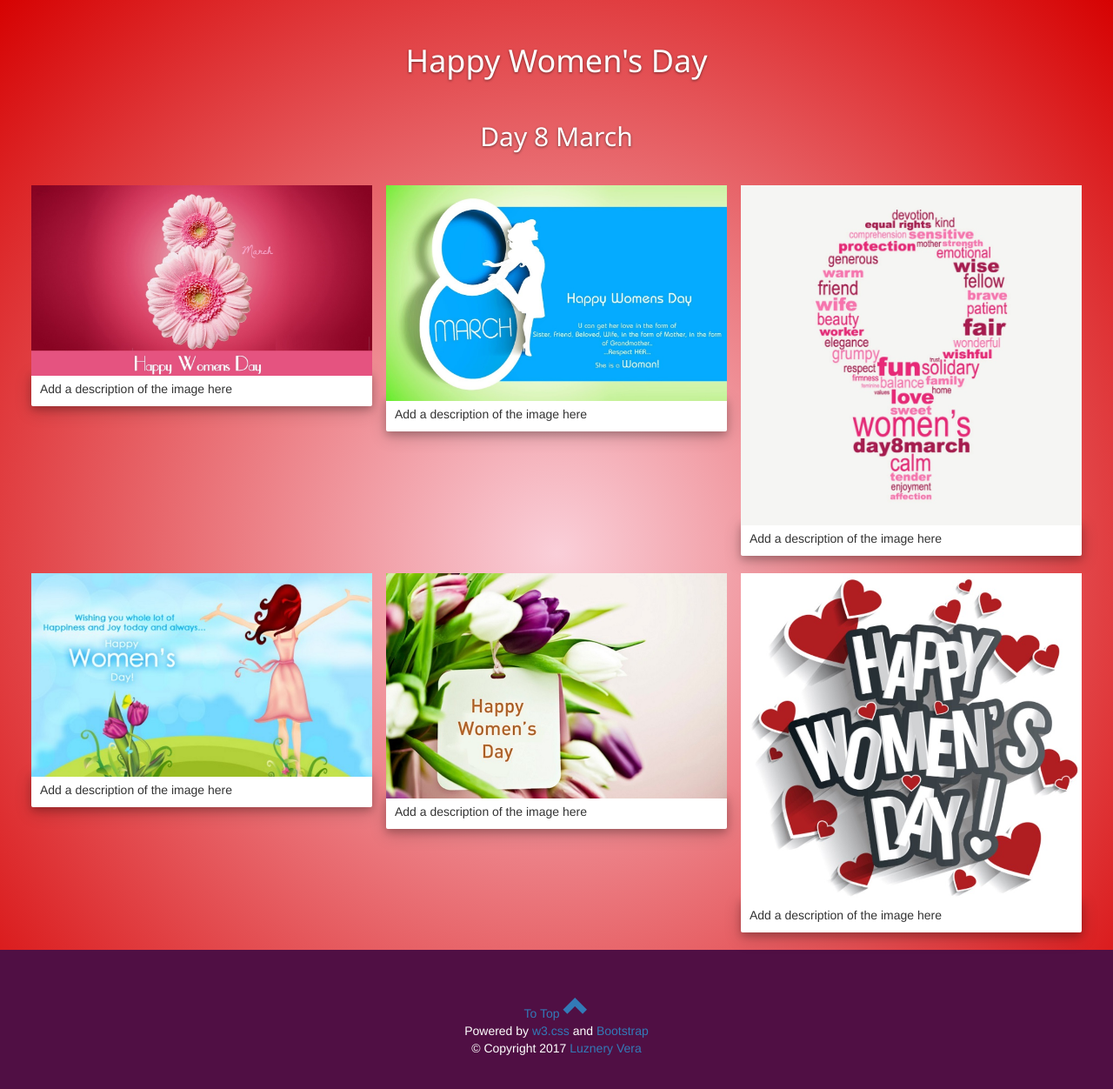
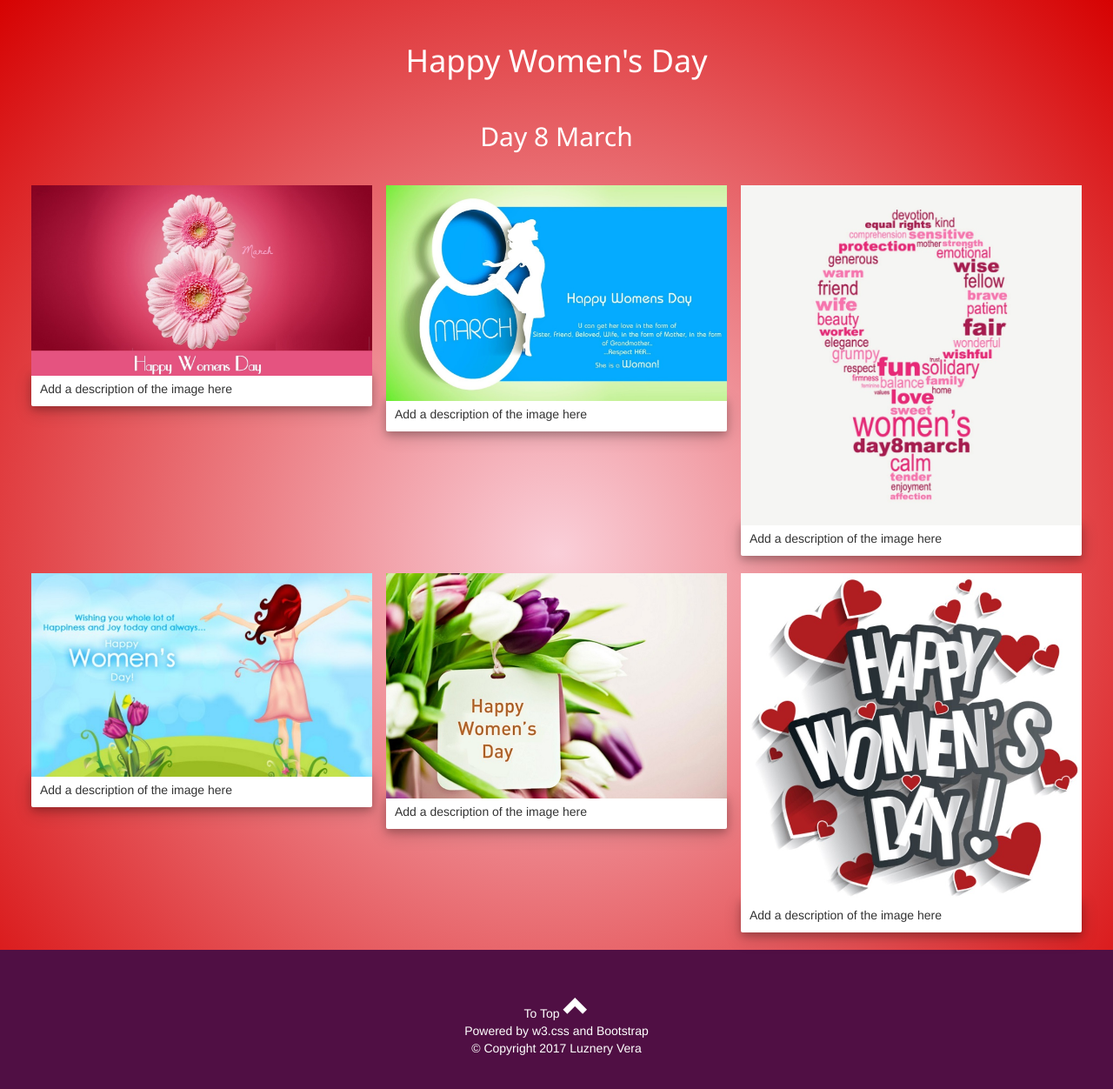
Before and after one commit to LuzneryVera1/Photo-Gallery, a plain HTML site: page index.html in a window 1280 px wide. Shown: the whole page at 87% size. Drawn offline with Linux system fonts and the light colour scheme.

Commit message:
Update index.html

```diff
--- a/index.html
+++ b/index.html
@@ -1,6 +1,8 @@
 <!DOCTYPE html>
 <html lang="en">
 <title>Photo Gallery</title>
+
+<head>
     <meta charset="utf-8">
     <meta http-equiv="X-UA-Compatible" content="IE=edge">
     <meta name="viewport" content="width=device-width, initial-scale=1">
@@ -20,7 +22,6 @@ h2 {
         margin-top: 50px;
         margin-bottom: 20px;
         color: #fff;
-    text-shadow: 0 1px 3px rgba(0, 0, 0, .5);
     }
 
     .desc {
@@ -43,8 +44,12 @@ footer:hover {
         color: #fff;
     }
 
+    footer a {
+        color: #fff;
+    }
+
     footer a:hover {
-    color: #AAAAAA;
+        color: #DBD9DB;
     }
 
     @font-face {
@@ -55,8 +60,6 @@ footer a:hover {
     footer p {
         font-size: 14px;
     }
-
-
     /********** Small devices only **********/
 
     @media screen and (max-width: 768px) {
@@ -112,7 +115,7 @@ footer p {
     <footer class="w3-center w3-padding-48 ">
         <a href="index.html">To Top
             <span class="glyphicon glyphicon-chevron-up" style="font-size: 30px;"></span></a>
-        <p>Powered by <a href="http://www.w3schools.com/w3css/default.asp" title="W3.CSS" target="_blank" class="w3-hover-opacity"> w3.css</a> and <a href="http://getbootstrap.com" title="Visit the website" target="_blank" class="w3-hover-opacity">Bootstrap</a>
+        <p>Powered by <a href="http://www.w3schools.com/w3css/default.asp" title="W3.CSS" target="_blank" class="w3-hover-opacity"> w3.css</a> and <a href="http://getbootstrap.com" title="Bootstrap" target="_blank" class="w3-hover-opacity">Bootstrap</a>
             <br> &copy; Copyright 2017 <a href="https://twitter.com/LuzneryVera" target="_blank">Luznery Vera</a>
     </footer>
 </body>
```
Lines whose indentation alone changed are shown as unchanged.
